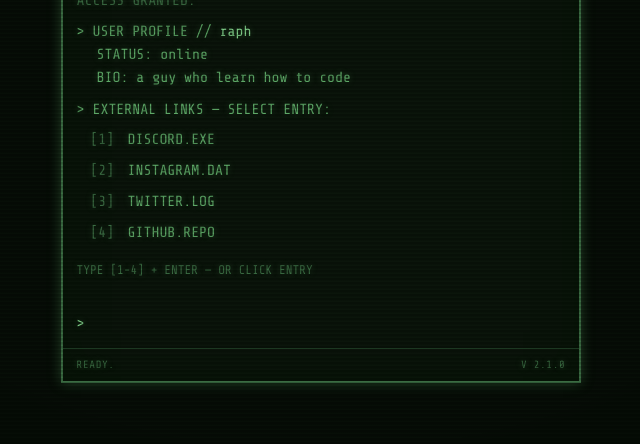
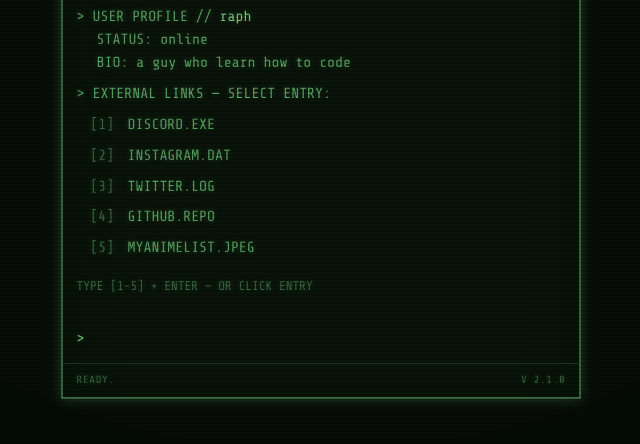
Before and after one commit to raphaelstille/raphwebsite, a plain HTML site: page index.html in a window 1280 px wide. Shown: the part 262-706 px from the top of the page, without its empty margins (319-959 px from the left). Drawn offline with nearby package versions, Linux system fonts and the light colour scheme.

Commit message:
Added MAL on the link

```diff
--- a/index.html
+++ b/index.html
@@ -76,10 +76,19 @@
             >
               <span class="link-num">[4]</span> GITHUB.REPO
             </a>
+            <a
+              class="link-entry"
+              data-index="5"
+              href="https://myanimelist.net/profile/Calalel"
+              target="_blank"
+              rel="noopener"
+            >
+              <span class="link-num">[5]</span> MYANIMELIST.JPEG
+            </a>
           </nav>
 
           <p class="line spacer" aria-hidden="true">&nbsp;</p>
-          <p class="line dim hint-line">TYPE [1-4] + ENTER — OR CLICK ENTRY</p>
+          <p class="line dim hint-line">TYPE [1-5] + ENTER — OR CLICK ENTRY</p>
           <p class="line term-msg dim" id="term-msg" aria-live="polite"></p>
           <p class="line prompt-line" id="prompt-line">
             <span class="prompt">&gt;</span>
```
